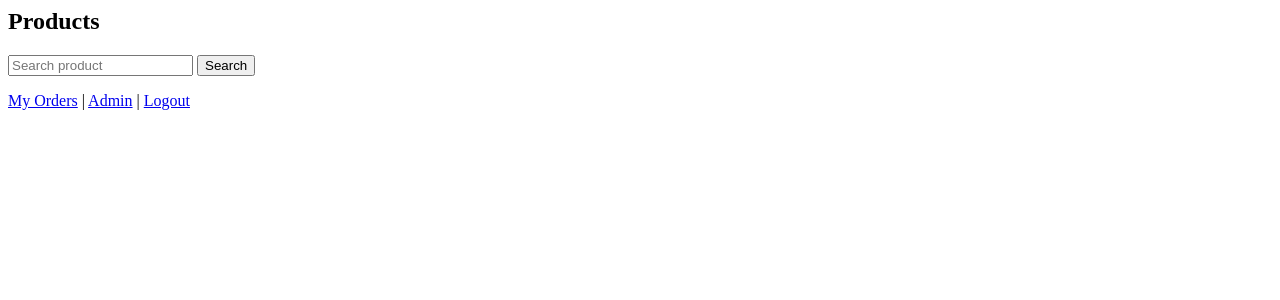
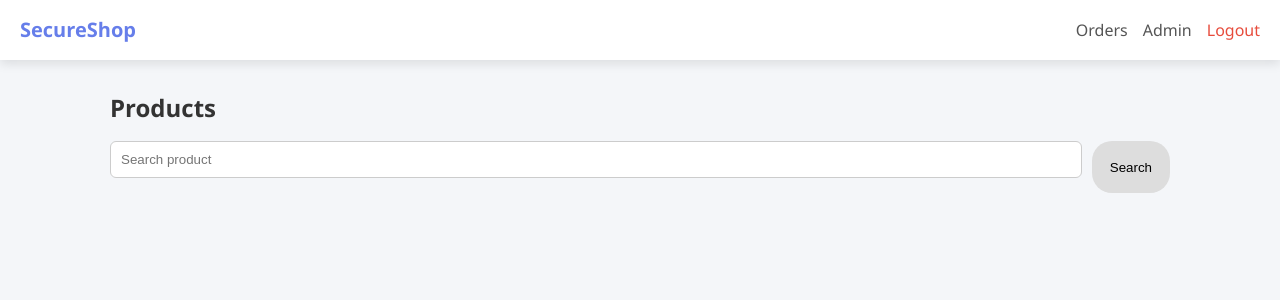
Before and after one commit to PRANAVO02/Ecommerce_ism, a Flask app: page /products in a window 1280 px wide. Shown: the top 300 px of the page. Run offline with Flask 3, Linux system fonts and the light colour scheme; data that the repository does not hold is empty; some libraries are stand-ins or nearby versions.

Commit message:
updated UI

```diff
--- a/app.py
+++ b/app.py
@@ -7,8 +7,8 @@ app.secret_key = "veryweaksecret"
 # MySQL configuration
 app.config['MYSQL_HOST'] = 'localhost'
 app.config['MYSQL_USER'] = 'root'
-# app.config['MYSQL_PASSWORD'] = 'test'   # pranavo
-app.config['MYSQL_PASSWORD'] = 'root'   # raghul
+app.config['MYSQL_PASSWORD'] = 'test'   # pranavo
+# app.config['MYSQL_PASSWORD'] = 'root'   # raghul
 app.config['MYSQL_DB'] = 'secureshop'
 
 mysql = MySQL(app)
--- a/static/style.css
+++ b/static/style.css
@@ -1,14 +1,186 @@
-body {
-  font-family: Arial;
-  background: #f2f2f2;
-  padding: 30px;
+/* ================= RESET ================= */
+* {
+  margin: 0;
+  padding: 0;
+  box-sizing: border-box;
 }
 
-input, button {
-  padding: 8px;
-  margin: 5px;
+body {
+  font-family: "Segoe UI", Arial, sans-serif;
+  background: #f4f6f9;
+  color: #333;
+  line-height: 1.5;
 }
 
+/* ================= AUTH PAGE ================= */
+.auth-page {
+  min-height: 100vh;
+  display: flex;
+  justify-content: center;
+  align-items: center;
+  background: linear-gradient(135deg, #667eea, #764ba2);
+}
+
+.auth-container {
+  width: 100%;
+  max-width: 400px;
+  padding: 20px;
+}
+
+.auth-container .card {
+  width: 100%;
+}
+
+/* ================= GLOBAL CONTAINER ================= */
+.container {
+  max-width: 1100px;
+  margin: 30px auto;
+  padding: 0 20px;
+}
+
+/* ================= NAVBAR ================= */
+.navbar {
+  width: 100%;
+  background: #ffffff;
+  padding: 15px 20px;
+  display: flex;
+  flex-wrap: wrap;            /* ✅ prevents overlap */
+  justify-content: space-between;
+  align-items: center;
+  gap: 10px;
+  box-shadow: 0 4px 10px rgba(0,0,0,0.1);
+}
+
+.nav-left {
+  font-size: 20px;
+  font-weight: bold;
+  color: #667eea;
+}
+
+.nav-right {
+  display: flex;
+  flex-wrap: wrap;            /* ✅ prevents collision */
+  gap: 15px;
+}
+
+.navbar a {
+  text-decoration: none;
+  color: #555;
+  font-weight: 500;
+}
+
+.navbar .danger {
+  color: #e74c3c;
+}
+
+/* ================= CARDS ================= */
+.card {
+  background: #ffffff;
+  padding: 25px;
+  border-radius: 12px;
+  box-shadow: 0 10px 25px rgba(0,0,0,0.1);
+  margin-bottom: 20px;
+  width: 100%;
+}
+
+/* ================= FORMS ================= */
+form {
+  width: 100%;
+}
+
+input {
+  width: 100%;
+  padding: 10px;
+  margin-bottom: 15px;
+  border-radius: 6px;
+  border: 1px solid #ccc;
+}
+
+/* ================= BUTTONS ================= */
+.btn {
+  display: inline-block;
+  padding: 10px 18px;
+  border-radius: 20px;
+  border: none;
+  cursor: pointer;
+  background: #ddd;
+  text-align: center;
+  text-decoration: none;
+  white-space: nowrap;        /* ✅ prevents text break */
+}
+
+.btn.primary {
+  background: linear-gradient(135deg, #667eea, #764ba2);
+  color: #ffffff;
+}
+
+/* ================= PRODUCTS GRID ================= */
+.grid {
+  display: grid;
+  grid-template-columns: repeat(auto-fit, minmax(220px, 1fr));
+  gap: 20px;
+}
+
+.product {
+  text-align: center;
+}
+
+.price {
+  color: #27ae60;
+  font-weight: bold;
+  margin: 10px 0;
+}
+
+/* ================= SEARCH ================= */
+.search-bar {
+  display: flex;
+  gap: 10px;
+  margin-bottom: 25px;
+}
+
+.search-bar input {
+  flex: 1;
+}
+
+/* ================= TABLES ================= */
+table {
+  width: 100%;
+  border-collapse: collapse;
+}
+
+th, td {
+  padding: 12px;
+  border-bottom: 1px solid #ddd;
+  text-align: left;
+}
+
+th {
+  background: #f0f0f0;
+}
+
+/* ================= TEXT / LINKS ================= */
 h2 {
-  color: #333;
+  margin-bottom: 15px;
 }
+
+.link {
+  display: inline-block;
+  margin-top: 15px;
+  text-decoration: none;
+  color: #667eea;
+}
+
+.empty {
+  color: #999;
+}
+
+/* ================= MOBILE FIX ================= */
+@media (max-width: 600px) {
+  .search-bar {
+    flex-direction: column;
+  }
+
+  .nav-right {
+    justify-content: flex-start;
+  }
+}
--- a/templates/products.html
+++ b/templates/products.html
@@ -1,19 +1,41 @@
-<h2>Products</h2>
+<!DOCTYPE html>
+<html>
+  <head>
+    <title>Products | SecureShop</title>
+    <link rel="stylesheet" href="/static/style.css" />
+  </head>
+  <body>
+    <nav class="navbar">
+      <div class="nav-left">SecureShop</div>
+      <div class="nav-right">
+        <a href="/orders">Orders</a>
+        <a href="/admin">Admin</a>
+        <a href="/logout" class="danger">Logout</a>
+      </div>
+    </nav>
 
-<form method="get">
-  <input name="q" placeholder="Search product">
-  <button type="submit">Search</button>
-</form>
+    <div class="container">
+      <h2>Products</h2>
 
-<ul>
-{% for p in products %}
-  <li>
-    {{ p[1] }} - ₹{{ p[3] }}
-    <a href="/add_to_cart?id={{ p[0] }}&price={{ p[3] }}">Add to Cart</a>
-  </li>
-{% endfor %}
-</ul>
+      <form method="get" class="search-bar">
+        <input name="q" placeholder="Search product" />
+        <button class="btn">Search</button>
+      </form>
 
-<a href="/orders">My Orders</a> |
-<a href="/admin">Admin</a> |
-<a href="/logout">Logout</a>
+      <div class="grid">
+        {% for p in products %}
+        <div class="card product">
+          <h3>{{ p[1] }}</h3>
+          <p class="price">₹{{ p[3] }}</p>
+          <a
+            href="/add_to_cart?id={{ p[0] }}&price={{ p[3] }}"
+            class="btn primary"
+          >
+            Add to Cart
+          </a>
+        </div>
+        {% endfor %}
+      </div>
+    </div>
+  </body>
+</html>
```
Also changed, not shown: templates/admin.html (+17 -2 lines), templates/cart.html (+24 -9 lines), templates/login.html (+19 -9 lines), templates/orders.html (+18 -3 lines).
